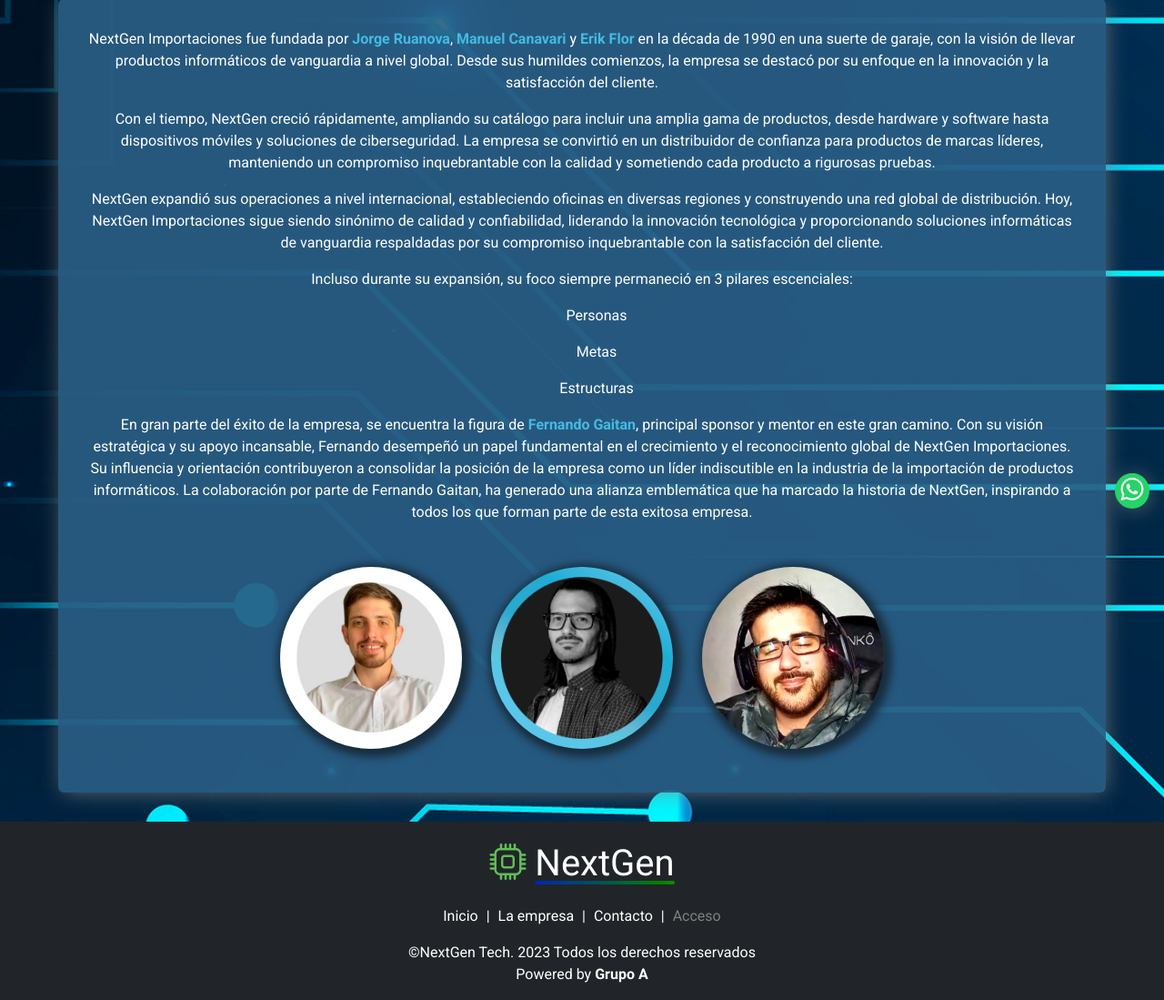
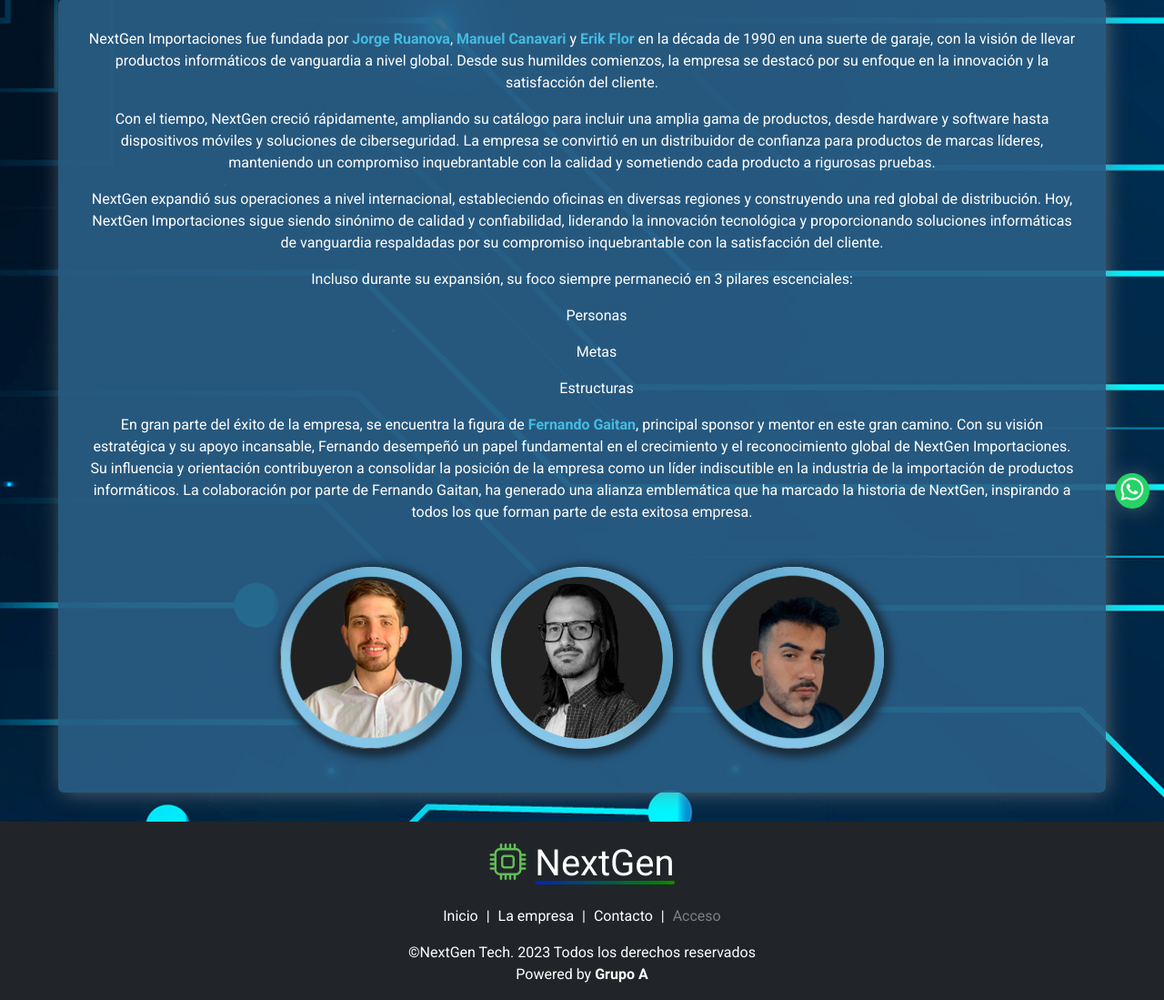
Before and after one commit to gioruanova/TP2_GRUPO_A, a PHP site: page /empresa.php in a window 1280 px wide. Shown: the part 225-1324 px from the top of the page at 91% size. Run offline with PHP 8.4, Linux system fonts and the light colour scheme; some web fonts are replaced.

Commit message:
founders update

```diff
--- a/proyecto/css/estilos.css
+++ b/proyecto/css/estilos.css
@@ -306,16 +306,25 @@ h6 {
     margin: 2rem 0 0 0;
 }
 
-.founder-grid img {
-    max-width: 200px;
+.founder-grid a {
+    width: 200px;
     height: 200px;
     border-radius: 100%;
     object-fit: cover;
     margin: 1rem;
     box-shadow: 3px 3px 10px 6px #182d3d;
+    overflow: hidden;
+    background-color: #dddddd;
 }
 
-.founder-grid img:hover {
+.founder-grid img {
+    width: 100%;
+    height: 100%;
+    object-fit: cover;
+
+}
+
+.founder-grid a:hover {
     animation: shake 0.3s ease;
 }
 
--- a/proyecto/empresa.php
+++ b/proyecto/empresa.php
@@ -63,13 +63,13 @@
 
             <div class="founder-grid">
                 <a href="https://github.com/mcanavari43" target="_blank">
-                    <img src="img/founder1.jpeg" alt="Manuel Canavari" class="founder-img">
+                    <img src="img/founder1.jpg" alt="Manuel Canavari" class="founder-img">
                 </a>
                 <a href="https://github.com/gioruanova" target="_blank">
-                    <img src="img/founder2.png" alt="Jorge Ruanova" class="founder-img">
+                    <img src="img/founder2.jpg" alt="Jorge Ruanova" class="founder-img">
                 </a>
                 <a href="https://github.com/erikfacundo" target="_blank">
-                    <img src="img/founder3.png" alt="Erik Flor" class="founder-img">
+                    <img src="img/founder3.jpg" alt="Erik Flor" class="founder-img">
                 </a>
             </div>
 
```
Also changed, not shown: proyecto/img/founder1.jpg (added), proyecto/img/founder2.jpg (added), proyecto/img/founder2.png (deleted), proyecto/img/founder3.jpg (added), proyecto/img/founder3.png (deleted).
